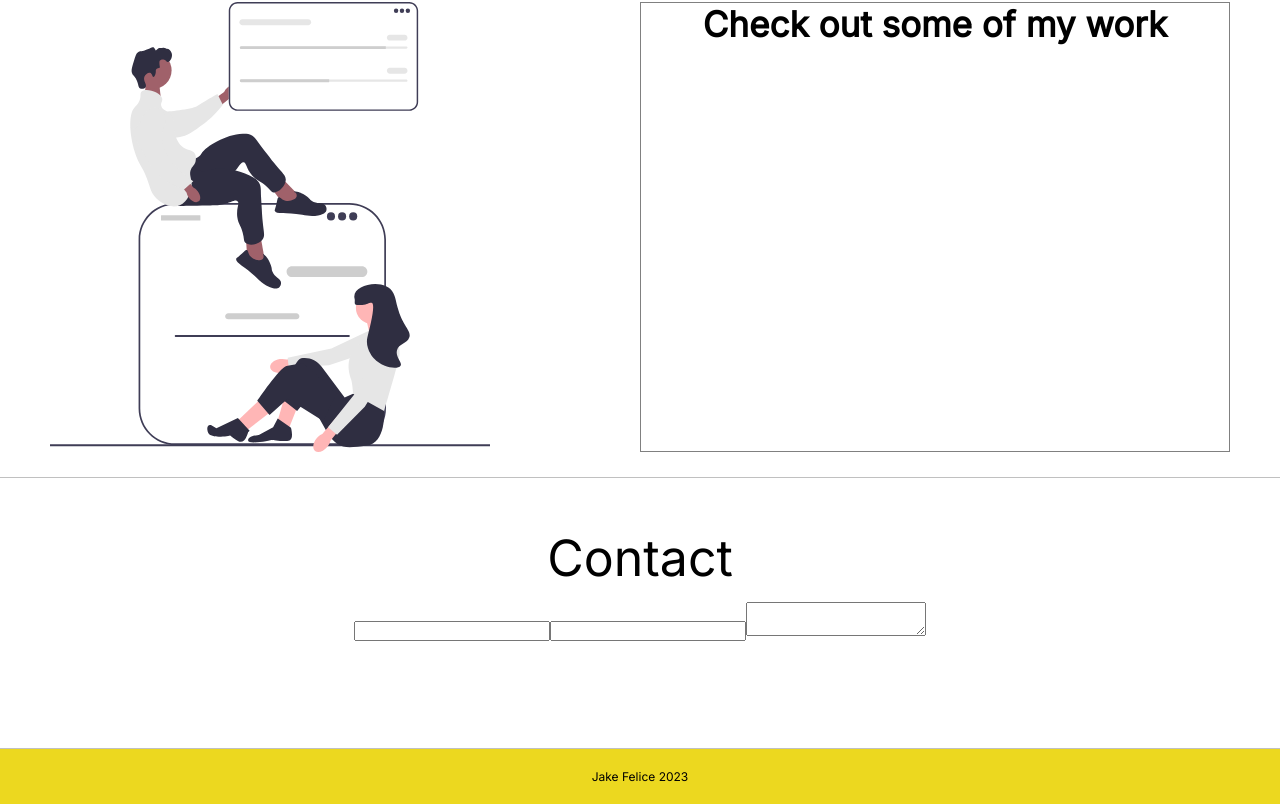
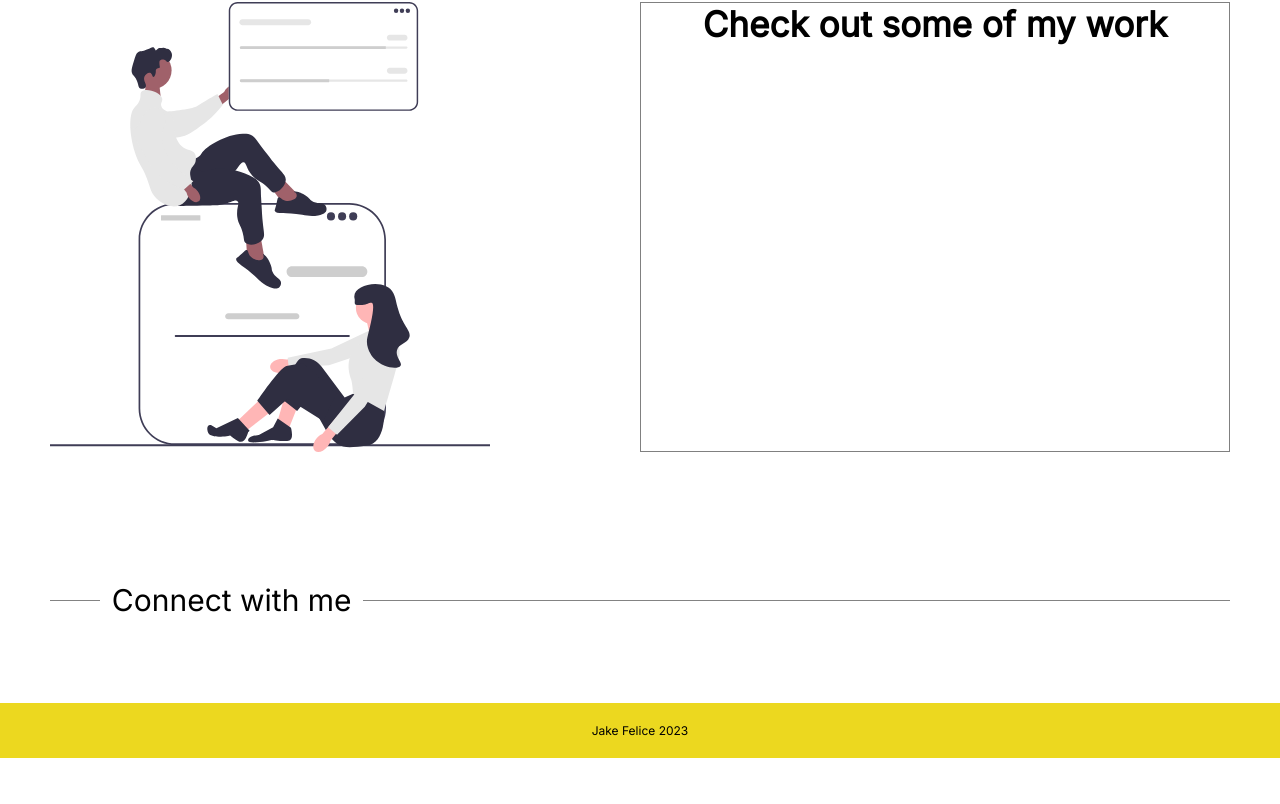
Before and after one commit to jasonfelice/new-portfolio, a React (Create React App) app: page / in a window 1280 px wide. Shown: the part 1752-2556 px from the top of the page. After the commit the page ends 2510 px from the top, so only its background shows below. Built offline with nearby package versions, Linux system fonts and the light colour scheme.

Commit message:
Add headline on contact section

```diff
--- a/src/components/contact/Contact.js
+++ b/src/components/contact/Contact.js
@@ -2,13 +2,10 @@ import Style from './contact.module.scss';
 
 const Contact = () => (
   <section className={Style.contact}>
-    <div>
-      Contact
-      <form>
-        <input type="text" name="Name" />
-        <input type="text" name="Email" />
-        <textarea name="Message" />
-      </form>
+    <div className={Style.headline}>
+      <div className={Style.headlineBar} />
+      <span>Connect with me</span>
+      <div className={Style.headlineBar} />
     </div>
   </section>
 );
--- a/src/components/contact/contact.module.scss
+++ b/src/components/contact/contact.module.scss
@@ -1,9 +1,26 @@
 .contact {
-  border-bottom: 1px solid #0000003f;
+  padding: 25px 50px;
 }
 
-.contact div {
-  font-size: 50px;
-  text-align: center;
-  padding: 50px 50px 100px;
+// Contact section top
+
+.headline {
+  display: flex;
+  gap: 1%;
+  align-items: center;
+  margin-bottom: 60px;
+
+  span {
+    font-size: 30px;
+  }
 }
+
+.headlineBar {
+  height: 1px;
+  background: #838383;
+  flex: 1;
+}
+
+.headlineBar:nth-child(1) {
+  flex: 0 0 50px;
+}
--- a/src/components/projects/projects.module.scss
+++ b/src/components/projects/projects.module.scss
@@ -1,7 +1,5 @@
 .projects {
   padding: 25px 50px;
-  position: relative;
-  border-bottom: 1px solid #0000003f;
 }
 
 // portfolio section top
@@ -23,6 +21,7 @@
 
 .portfolioWrapper {
   display: flex;
+  margin-bottom: 80px;
 }
 
 .portfolioWrapper::before {
```
